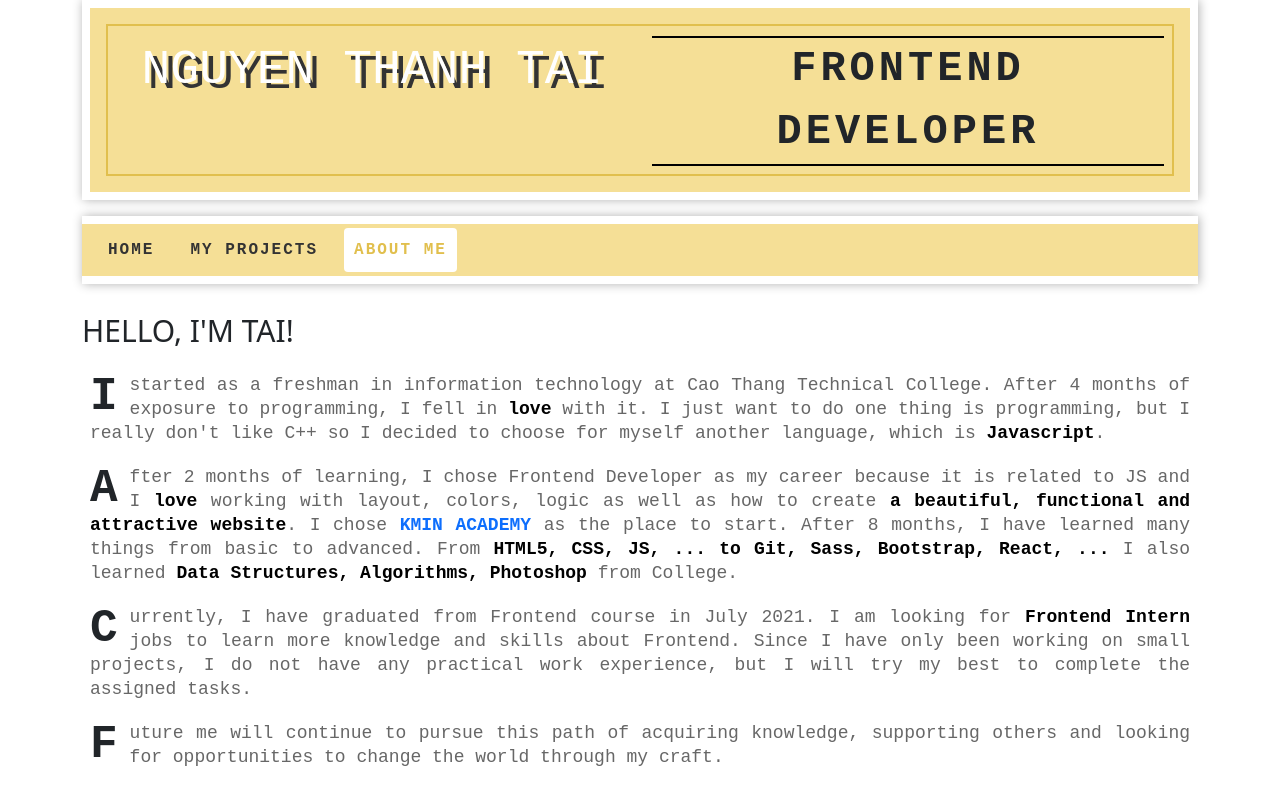
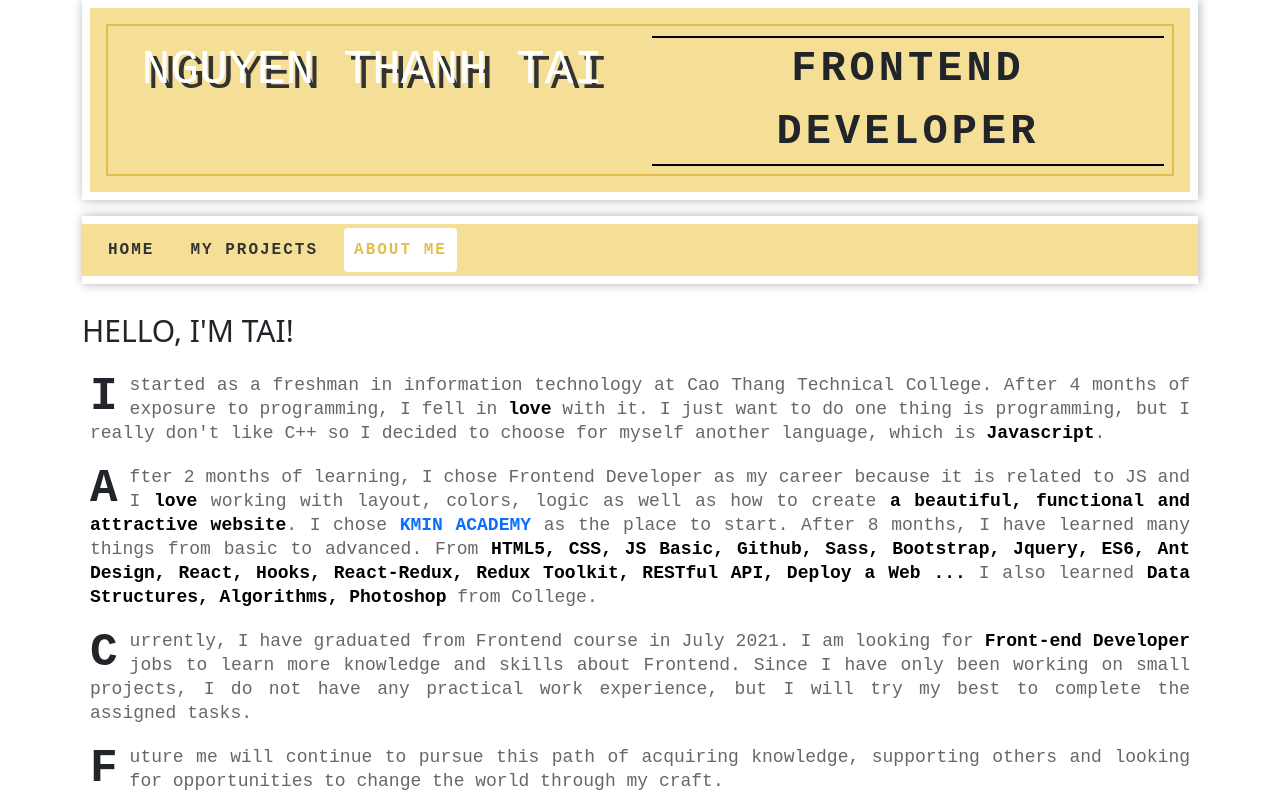
Before and after one commit to tainguyen2304/MyCV, a React (Create React App) app: page /about_me in a window 1280 px wide. Shown: the top 800 px of the page. Built offline with nearby package versions, Linux system fonts and the light colour scheme.

Commit message:
fix-about-vatar

```diff
--- a/src/component/About/index.js
+++ b/src/component/About/index.js
@@ -24,12 +24,12 @@ function About(props) {
                                     style={{textDecorationLine:'none'}}>
                                             KMIN ACADEMY
                                 </a></b> as the place to start. After 8 months, I have learned many things from basic to advanced.
-                    From <b>HTML5, CSS, JS, ... to Git, Sass, Bootstrap, React, ... </b>
+                    From <b>HTML5, CSS, JS Basic, Github, Sass, Bootstrap, Jquery, ES6, Ant Design, React, Hooks, React-Redux, Redux Toolkit, RESTful API,  Deploy a Web ... </b>
                     I also learned <b> Data Structures, Algorithms, Photoshop</b>  from College.
                 </p>
                 <div className='head'>C</div>
                 <p className='paragrap'>
-                    urrently, I have graduated from Frontend course in July 2021. I am looking for <b>Frontend Intern</b> jobs to learn more knowledge and skills about Frontend. Since I have only been working on small projects, I do not have any practical work experience, but I will try my best to complete the assigned tasks.
+                    urrently, I have graduated from Frontend course in July 2021. I am looking for <b>Front-end Developer</b> jobs to learn more knowledge and skills about Frontend. Since I have only been working on small projects, I do not have any practical work experience, but I will try my best to complete the assigned tasks.
                 </p>
                 <div className='head'>F</div>
                 <p className='paragrap'>uture me will continue to pursue this path of acquiring knowledge, supporting others and looking for opportunities to change the world through my craft.</p>
--- a/src/component/Home/index.js
+++ b/src/component/Home/index.js
@@ -1,5 +1,5 @@
 import './index.scss'
-import avatar from '../../assets/image/avatar.png'
+import avatar from '../../assets/image/avatar.jpg'
 import CV from '../../assets/file/tainguyen_resume.pdf'
 import { Link } from 'react-router-dom'
 import { useEffect, useState } from 'react';
@@ -45,7 +45,7 @@ const Home = (props) => {
                 </div>
             </div>
             <div className=' col-12 col-md-4'>
-                <div className='p-1 avatar'>
+                <div className='p-2 avatar '>
                     <img src={avatar} alt='avatar' className='w-100' />
                 </div>
             </div>
```
Also changed, not shown: src/assets/image/avatar.jpg (added), src/assets/image/avatar.png (deleted).
